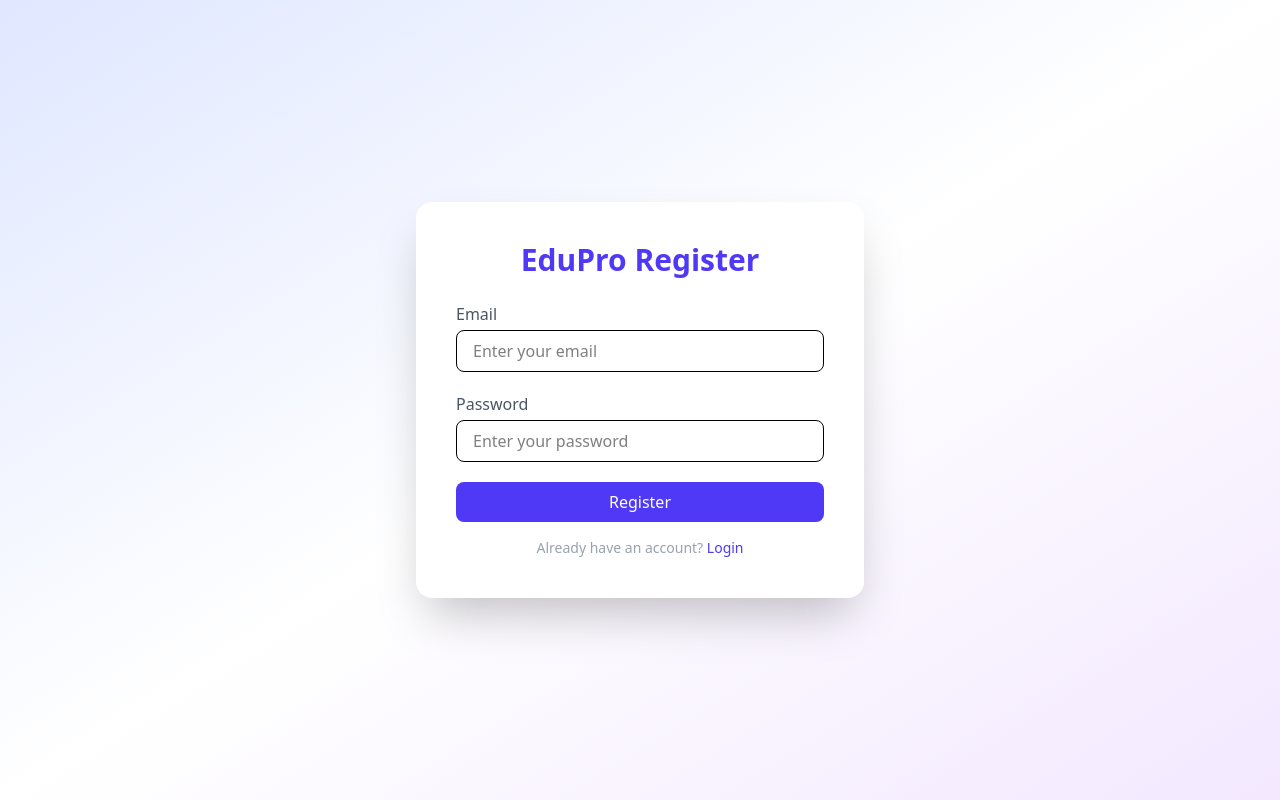
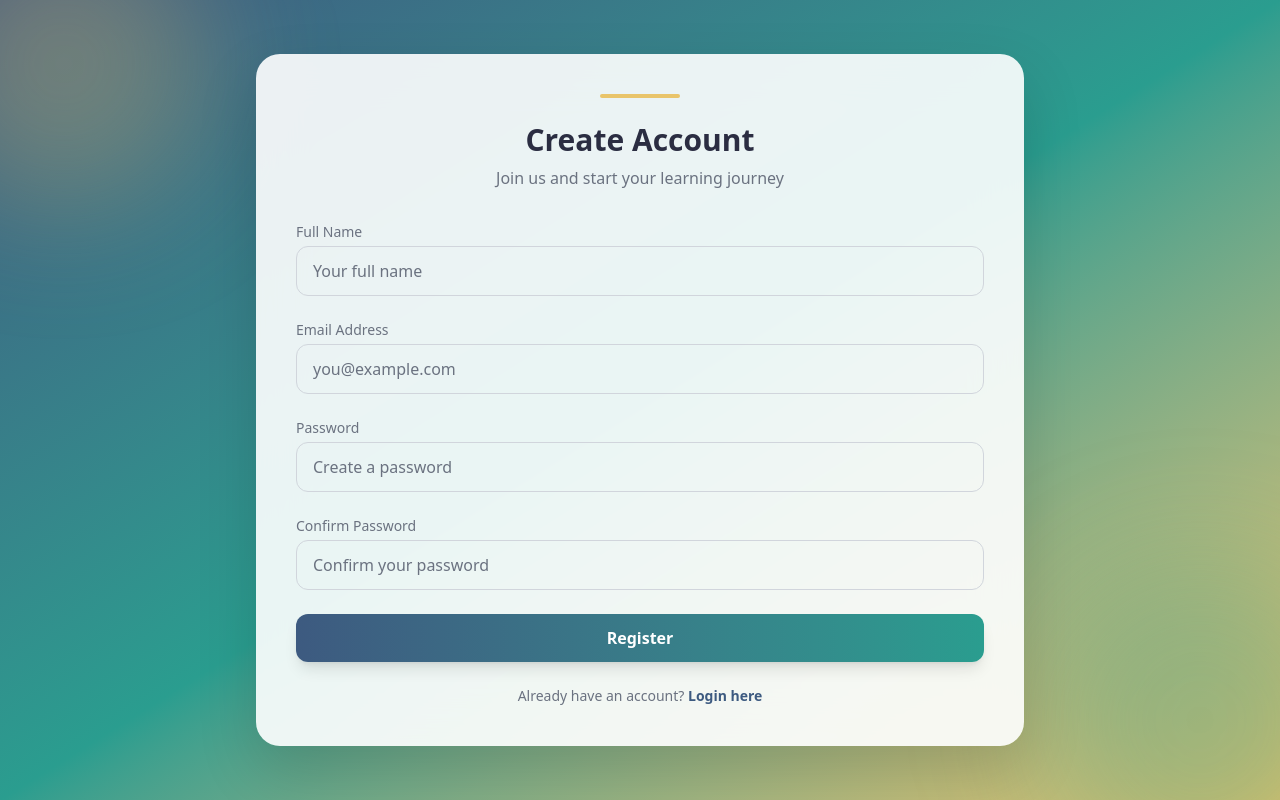
Before and after one commit to SANKALP-By-GIFT/Code_Cafe, a React (Vite) app in the folder saas_sub_management/: page /register in a window 1280 px wide. Built offline with nearby package versions, Linux system fonts and the light colour scheme.

Commit message:
update login & register

```diff
--- a/saas_sub_management/src/pages/Login.jsx
+++ b/saas_sub_management/src/pages/Login.jsx
@@ -21,55 +21,98 @@ const Login = () => {
   };
 
   return (
-    <div className="flex items-center justify-center min-h-screen">
-      <div className="bg-white shadow-2xl rounded-2xl p-10 w-full max-w-md">
-        <h2 className="text-3xl font-bold text-center text-indigo-600 mb-6">
-          EduPro Login
+    <div className="relative flex items-center justify-center min-h-screen px-6
+                    bg-gradient-to-br from-[#3D5A80] via-[#2A9D8F] to-[#E9C46A] overflow-hidden">
+
+      {/* Floating background glow */}
+      <div className="absolute top-[-80px] left-[-80px] w-72 h-72 bg-[#E9C46A]/30 rounded-full blur-3xl"></div>
+      <div className="absolute bottom-[-80px] right-[-80px] w-80 h-80 bg-[#2A9D8F]/30 rounded-full blur-3xl"></div>
+
+      {/* Card */}
+      <div className="relative w-full max-w-md
+                      bg-white/90 backdrop-blur-xl
+                      shadow-[0_25px_60px_rgba(0,0,0,0.15)]
+                      rounded-3xl p-10">
+
+        {/* Premium top accent */}
+        <div className="h-1 w-20 bg-[#E9C46A] rounded-full mx-auto mb-6"></div>
+
+        <h2 className="text-3xl font-bold text-center text-[#2B2D42] mb-2">
+          Welcome Back
         </h2>
 
+        <p className="text-center text-[#6B7280] mb-8">
+          Continue your learning journey
+        </p>
+
         {error && (
-          <p className="text-red-500 text-center mb-4">{error}</p>
+          <p className="text-red-500 text-center mb-4 text-sm">
+            {error}
+          </p>
         )}
 
-        <form onSubmit={handleSubmit} className="space-y-5">
+        <form onSubmit={handleSubmit} className="space-y-6">
+
+          {/* Email */}
           <div>
-            <label className="block mb-1 text-gray-600">Email</label>
+            <label className="block mb-1 text-[#6B7280] text-sm">
+              Email Address
+            </label>
             <input
               type="email"
               required
               autoComplete="email"
-              className="w-full px-4 py-2 border rounded-lg focus:ring-2 focus:ring-indigo-400 outline-none"
+              className="w-full px-4 py-3 rounded-xl border border-gray-300
+                         text-[#2B2D42] placeholder-[#6B7280]
+                         focus:outline-none focus:ring-2 focus:ring-[#2A9D8F]
+                         transition duration-300 hover:border-[#2A9D8F]"
               value={email}
               onChange={(e) => setEmail(e.target.value)}
             />
           </div>
 
+          {/* Password */}
           <div>
-            <label className="block mb-1 text-gray-600">Password</label>
+            <label className="block mb-1 text-[#6B7280] text-sm">
+              Password
+            </label>
             <input
               type="password"
               required
               autoComplete="current-password"
-              className="w-full px-4 py-2 border rounded-lg focus:ring-2 focus:ring-indigo-400 outline-none"
+              className="w-full px-4 py-3 rounded-xl border border-gray-300
+                         text-[#2B2D42]
+                         focus:outline-none focus:ring-2 focus:ring-[#2A9D8F]
+                         transition duration-300 hover:border-[#2A9D8F]"
               value={password}
               onChange={(e) => setPassword(e.target.value)}
             />
           </div>
 
+          {/* Login Button */}
           <button
             type="submit"
-            className="w-full bg-indigo-600 text-white py-2 rounded-lg hover:bg-indigo-700 transition duration-300"
+            className="w-full py-3 rounded-xl font-semibold text-white
+                       bg-gradient-to-r from-[#3D5A80] to-[#2A9D8F]
+                       hover:scale-[1.02] transition-all duration-300
+                       shadow-lg"
           >
             Login
           </button>
+
         </form>
 
-        <p className="text-sm text-gray-400 text-center mt-4">
+        {/* Register Link */}
+        <p className="text-sm text-[#6B7280] text-center mt-6">
           Don't have an account?{" "}
-          <Link to="/register" className="text-indigo-600 font-medium">
-            Register
+          <Link
+            to="/register"
+            className="text-[#3D5A80] font-semibold hover:text-[#2A9D8F] transition"
+          >
+            Create Account
           </Link>
         </p>
+
       </div>
     </div>
   );
--- a/saas_sub_management/src/pages/Register.jsx
+++ b/saas_sub_management/src/pages/Register.jsx
@@ -6,68 +6,151 @@ const Register = () => {
   const { register } = useAuth();
   const navigate = useNavigate();
 
+  const [name, setName] = useState("");
   const [email, setEmail] = useState("");
   const [password, setPassword] = useState("");
+  const [confirmPassword, setConfirmPassword] = useState("");
   const [error, setError] = useState("");
 
-  const handleSubmit = (e) => {
+  const handleSubmit = async (e) => {
     e.preventDefault();
+    setError("");
+
+    if (password !== confirmPassword) {
+      setError("Passwords do not match");
+      return;
+    }
+
     try {
-      register(email, password);
-      navigate("/login");
+      await register(name, email, password);
+      navigate("/plans");
     } catch (err) {
-      setError(err.message);
+      setError(err.message || "Registration failed");
     }
   };
 
   return (
-    <div className="flex items-center justify-center min-h-screen">
-      <div className="bg-white shadow-2xl rounded-2xl p-10 w-full max-w-md">
-        <h2 className="text-3xl font-bold text-center text-indigo-600 mb-6">
-          EduPro Register
+    <div
+      className="relative flex items-center justify-center min-h-screen px-6
+                 bg-gradient-to-br from-[#3D5A80] via-[#2A9D8F] to-[#E9C46A] overflow-hidden"
+    >
+      {/* Floating background glows */}
+      <div className="absolute top-[-80px] left-[-80px] w-72 h-72 bg-[#E9C46A]/30 rounded-full blur-3xl"></div>
+      <div className="absolute bottom-[-80px] right-[-80px] w-80 h-80 bg-[#2A9D8F]/30 rounded-full blur-3xl"></div>
+
+      {/* Card */}
+      <div
+        className="relative w-full max-w-md md:max-w-3xl
+                   bg-white/90 backdrop-blur-xl
+                   shadow-[0_25px_60px_rgba(0,0,0,0.15)]
+                   rounded-3xl p-10"
+      >
+        {/* Premium top accent */}
+        <div className="h-1 w-20 bg-[#E9C46A] rounded-full mx-auto mb-6"></div>
+
+        <h2 className="text-3xl font-bold text-center text-[#2B2D42] mb-2">
+          Create Account
         </h2>
 
+        <p className="text-center text-[#6B7280] mb-8">
+          Join us and start your learning journey
+        </p>
+
         {error && (
-          <p className="text-red-500 text-center mb-4">{error}</p>
+          <p className="text-red-500 text-center mb-4 text-sm">{error}</p>
         )}
 
-        <form onSubmit={handleSubmit} className="space-y-5">
+        <form onSubmit={handleSubmit} className="space-y-6">
+          {/* Name */}
           <div>
-            <label className="block mb-1 text-gray-600">Email</label>
+            <label className="block mb-1 text-[#6B7280] text-sm">Full Name</label>
+            <input
+              type="text"
+              required
+              autoComplete="name"
+              className="w-full px-4 py-3 rounded-xl border border-gray-300
+                         text-[#2B2D42] placeholder-[#6B7280]
+                         focus:outline-none focus:ring-2 focus:ring-[#2A9D8F]
+                         transition duration-300 hover:border-[#2A9D8F]"
+              value={name}
+              onChange={(e) => setName(e.target.value)}
+              placeholder="Your full name"
+            />
+          </div>
+
+          {/* Email */}
+          <div>
+            <label className="block mb-1 text-[#6B7280] text-sm">Email Address</label>
             <input
               type="email"
               required
-              className="w-full px-4 py-2 border rounded-lg focus:ring-2 focus:ring-indigo-400 outline-none"
-              placeholder="Enter your email"
+              autoComplete="email"
+              className="w-full px-4 py-3 rounded-xl border border-gray-300
+                         text-[#2B2D42] placeholder-[#6B7280]
+                         focus:outline-none focus:ring-2 focus:ring-[#2A9D8F]
+                         transition duration-300 hover:border-[#2A9D8F]"
               value={email}
               onChange={(e) => setEmail(e.target.value)}
+              placeholder="you@example.com"
             />
           </div>
 
+          {/* Password */}
           <div>
-            <label className="block mb-1 text-gray-600">Password</label>
+            <label className="block mb-1 text-[#6B7280] text-sm">Password</label>
             <input
               type="password"
               required
-              className="w-full px-4 py-2 border rounded-lg focus:ring-2 focus:ring-indigo-400 outline-none"
-              placeholder="Enter your password"
+              autoComplete="new-password"
+              className="w-full px-4 py-3 rounded-xl border border-gray-300
+                         text-[#2B2D42] placeholder-[#6B7280]
+                         focus:outline-none focus:ring-2 focus:ring-[#2A9D8F]
+                         transition duration-300 hover:border-[#2A9D8F]"
               value={password}
               onChange={(e) => setPassword(e.target.value)}
+              placeholder="Create a password"
             />
           </div>
 
+          {/* Confirm Password */}
+          <div>
+            <label className="block mb-1 text-[#6B7280] text-sm">
+              Confirm Password
+            </label>
+            <input
+              type="password"
+              required
+              autoComplete="new-password"
+              className="w-full px-4 py-3 rounded-xl border border-gray-300
+                         text-[#2B2D42] placeholder-[#6B7280]
+                         focus:outline-none focus:ring-2 focus:ring-[#2A9D8F]
+                         transition duration-300 hover:border-[#2A9D8F]"
+              value={confirmPassword}
+              onChange={(e) => setConfirmPassword(e.target.value)}
+              placeholder="Confirm your password"
+            />
+          </div>
+
+          {/* Register Button */}
           <button
             type="submit"
-            className="w-full bg-indigo-600 text-white py-2 rounded-lg hover:bg-indigo-700 transition duration-300"
+            className="w-full py-3 rounded-xl font-semibold text-white
+                       bg-gradient-to-r from-[#3D5A80] to-[#2A9D8F]
+                       hover:scale-[1.02] transition-all duration-300
+                       shadow-lg"
           >
             Register
           </button>
         </form>
 
-        <p className="text-sm text-gray-400 text-center mt-4">
+        {/* Login Link */}
+        <p className="text-sm text-[#6B7280] text-center mt-6">
           Already have an account?{" "}
-          <Link to="/login" className="text-indigo-600 font-medium">
-            Login
+          <Link
+            to="/login"
+            className="text-[#3D5A80] font-semibold hover:text-[#2A9D8F] transition"
+          >
+            Login here
           </Link>
         </p>
       </div>
```
